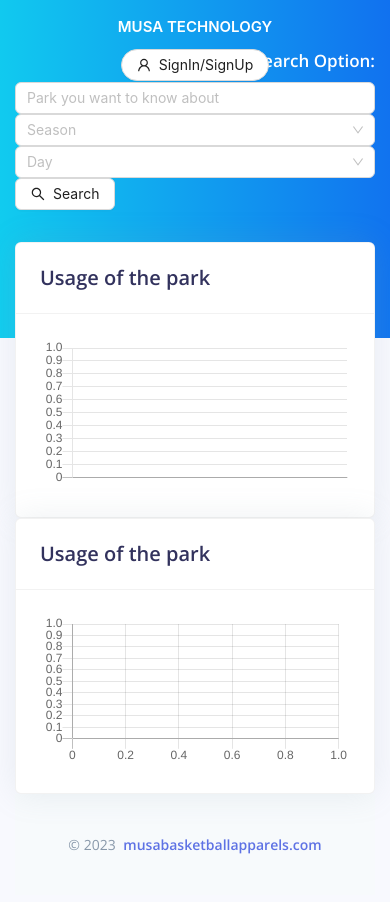
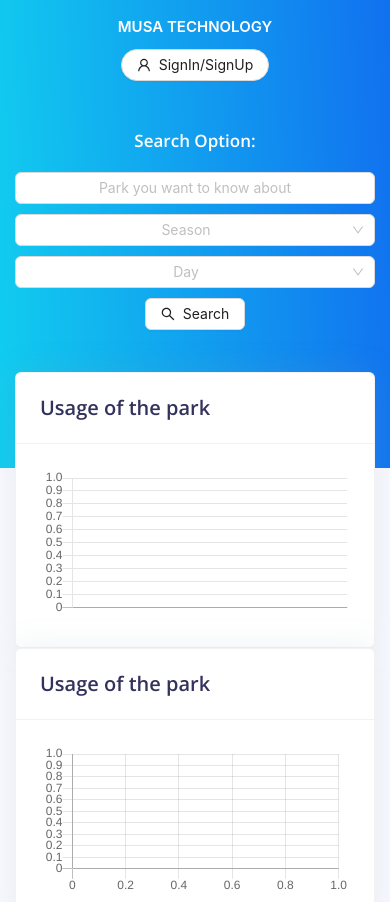
Before and after one commit to furious-monkey/musa-servey, a React app in the folder frontend/: page /admin/chart in a window 390 px wide. Shown: the top 902 px of the page. Built offline with nearby package versions, Linux system fonts and the light colour scheme; no server answers.

Commit message:
second page mobile responsive

```diff
--- a/frontend/src/assets/scss/argon-dashboard/docs/_content.scss
+++ b/frontend/src/assets/scss/argon-dashboard/docs/_content.scss
@@ -34,6 +34,24 @@
     }
 }
 
+
+.chart-search {
+    width: 20%;
+    text-align: left;
+
+    input {
+        text-align: center;
+    }
+
+    @media screen and (max-width: 991px) {
+        width: 100%;
+        text-align: center;
+        margin-bottom: 10px;
+        min-width: 100px;
+        max-width: 400px
+    }
+}
+
 @media screen and (min-width: 576px) {
     .small-header {
         text-align: left
@@ -58,6 +76,16 @@
     display: flex;
     flex-flow: row wrap;
     justify-content: space-around;
+}
+
+.chart-input {
+    display: flex;
+    justify-content: space-around;
+
+    @media screen and (max-width: 991px) {
+        flex-direction: column;
+        align-items: center;
+    }
 }
 
 .ct-content {
--- a/frontend/src/views/chart.js
+++ b/frontend/src/views/chart.js
@@ -206,14 +206,14 @@ const Index = () => {
   return (
     <>
       {contextHolder}
-      <div className="header bg-gradient-info pb-8 pt-5 pt-md-8">
+      <div className="header bg-gradient-info pb-8 pt-8">
         <Container fluid>
           <div className="header-body">
-            <Row>
-              <Col lg="6" xl="2">
-                <h3 style={{ color: "white", textAlign: "end" }}>Search Option:</h3>
+            <Row className="chart-input">
+              <Col className="chart-search">
+                <h3 style={{ color: "white", textAlign: "center" }}>Search Option:</h3>
               </Col>
-              <Col lg="6" xl="2">
+              <Col className="chart-search">
                 <Input
                   id="searchTextField"
                   onChange={onChangeLocation}
@@ -221,7 +221,7 @@ const Index = () => {
                   placeholder="Park you want to know about"
                 />
               </Col>
-              <Col lg="6" xl="2">
+              <Col className="chart-search">
                 <Select
                   placeholder="Season"
                   style={{ width: "100%" }}
@@ -246,7 +246,7 @@ const Index = () => {
                   ]}
                 />
               </Col>
-              <Col lg="6" xl="2">
+              <Col className="chart-search">
                 <Select
                   placeholder="Day"
                   style={{ width: "100%" }}
@@ -275,7 +275,7 @@ const Index = () => {
                   ]}
                 />
               </Col>
-              <Col lg="6" xl="1">
+              <Col className="chart-search">
                 <Button icon={<SearchOutlined />} onClick={() => {
                   if (!location) {
                     messageApi.open({
```
